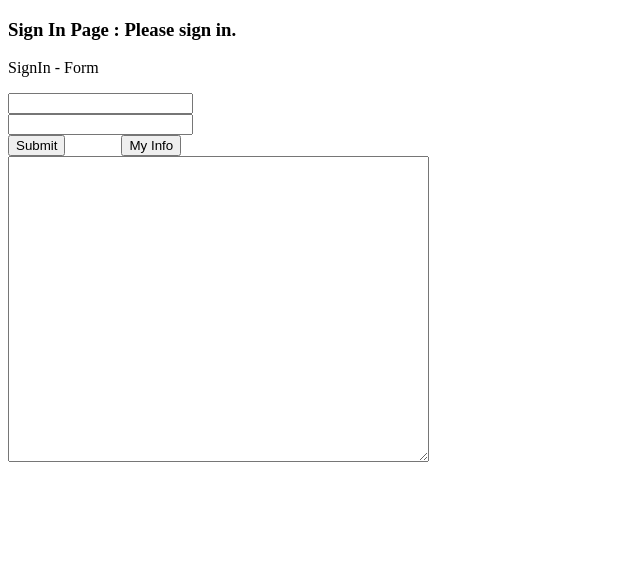
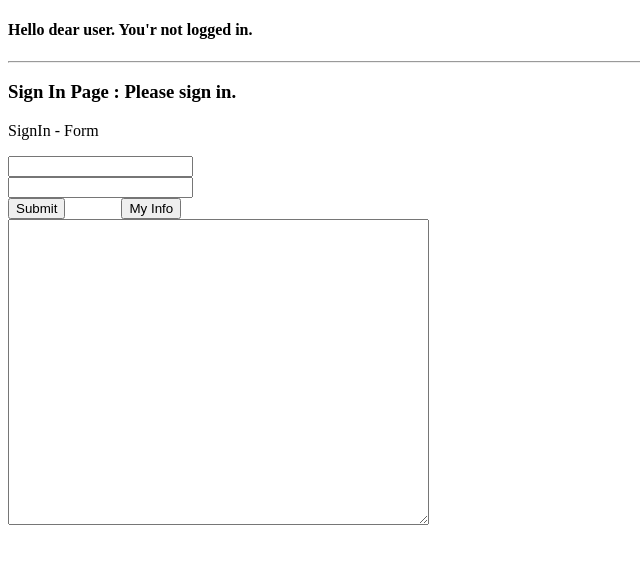
Before and after one commit to DimaMorgun/JSFSTP-Task-1, a React (Create React App) app in the folder client-react/: page / in a window 1280 px wide. Shown: the top 564 px of the page, without its empty margins (0-640 px from the left). Built offline with nearby package versions, Linux system fonts and the light colour scheme.

Commit message:
Independent component has been added to react project and it has been connected to global storage.

```diff
--- a/client-react/src/App.tsx
+++ b/client-react/src/App.tsx
@@ -1,11 +1,14 @@
 import React, { Component, Fragment } from "react";
 
-import SignIn from "./redux/containers/sign-in/sign-in.container";
+import Independent from "./redux/containers/independent.container";
+import SignIn from "./redux/containers/sign-in.container";
 
 class App extends Component {
   render() {
     return (
       <Fragment>
+        <Independent />
+        <hr />
         <SignIn />
       </Fragment>
     );
--- a/client-react/src/components/auth/sign-in-form.component.tsx
+++ b/client-react/src/components/auth/sign-in-form.component.tsx
@@ -8,7 +8,7 @@ const LOGIN_ACTION_PATH = "login";
 const LOGGED_IN_USER_INFORMATION_ACTION_PATH = "me";
 
 export class SignInForm extends Component<SignInFormProps, SignInFormState> {
-    state = {
+    state: SignInFormState = {
         username: "",
         password: "",
     };
@@ -61,6 +61,9 @@ export class SignInForm extends Component<SignInFormProps, SignInFormState> {
             .catch(error => {
                 onSignInError("Some error occured.", error);
             })
+            .finally(() => {
+                this.setState({ password: "" });
+            })
     }
 
     handleClick = (): void => {
@@ -84,9 +87,9 @@ export class SignInForm extends Component<SignInFormProps, SignInFormState> {
             <div>
                 <p>SignIn - Form</p>
                 <form onSubmit={this.handleSubmit}>
-                    <input type="username" id="username" onChange={this.handleUsernameChange} />
+                    <input type="username" id="username" value={this.state.username} onChange={this.handleUsernameChange} />
                     <br />
-                    <input type="password" id="password" onChange={this.handlePasswordChange} />
+                    <input type="password" id="password" value={this.state.password} onChange={this.handlePasswordChange} />
                     <br />
                     <input type="submit" value="Submit" />
                     &nbsp;&nbsp;&nbsp;&nbsp;&nbsp;&nbsp;&nbsp;&nbsp;&nbsp;&nbsp;&nbsp;&nbsp;&nbsp;&nbsp;
--- /dev/null
+++ b/client-react/src/redux/containers/independent.container.tsx
@@ -0,0 +1,32 @@
+import React, { FunctionComponent } from "react";
+
+import { connect } from 'react-redux';
+
+import { AppState } from "../reducers";
+
+import { IndependentProps } from "../types/independent.types";
+
+const Independent: FunctionComponent<IndependentProps> = (props) => {
+    const { userInfo } = props.signIn;
+
+    let roleElement = <span>not logged in</span>;
+    if (userInfo.userRole && userInfo.userRole.toLowerCase() === 'admin') {
+        roleElement = <span style={{ backgroundColor: "red", color: "green" }}>{userInfo.userRole}</span>;
+    }
+    if (userInfo.userRole && userInfo.userRole.toLowerCase() === 'client') {
+        roleElement = <span style={{ backgroundColor: "green", color: "red" }}>{userInfo.userRole}</span>;
+    }
+
+    return <h4>Hello dear {userInfo.username ? userInfo.username : "user"}. You'r {roleElement}.</h4>
+}
+
+const mapStateToProps = (state: AppState) => {
+    console.log('mapStateToProps Independent', state.signIn);
+    const { signIn } = state;
+
+    return {
+        signIn,
+    }
+}
+
+export default connect(mapStateToProps, {})(Independent);
--- a/client-react/src/redux/containers/sign-in/sign-in.container.tsx
+++ b/client-react/src/redux/containers/sign-in.container.tsx
@@ -2,17 +2,17 @@ import React, { Component } from 'react';
 import { connect } from 'react-redux';
 import { Dispatch } from 'redux';
 
-import { Title } from "../../../components/layout/title.component";
-import { SignInForm } from "../../../components/auth/sign-in-form.component";
-import { ResponseBox } from "../../../components/common/response-box.component";
+import { Title } from "../../components/layout/title.component";
+import { SignInForm } from "../../components/auth/sign-in-form.component";
+import { ResponseBox } from "../../components/common/response-box.component";
 
-import { AppState, AppProps } from '../../reducers';
+import { AppState, AppProps } from '../reducers';
 
-import { signInAction, getUserInfoAction } from "../../actions/sign-in.actions";
+import { signInAction, getUserInfoAction } from "../actions/sign-in.actions";
 
-import { SignInState, SignInPayload, GetUserInfoPayload, } from "../../types/sign-in.types";
+import { SignInState, SignInPayload, GetUserInfoPayload, } from "../types/sign-in.types";
 
-import { UserInfoModel } from "../../../shared/models/index";
+import { UserInfoModel } from "../../shared/models/index";
 
 class SignIn extends Component<any, SignInState> {
     state: SignInState = {
@@ -63,6 +63,7 @@ class SignIn extends Component<any, SignInState> {
     }
 
     render() {
+        console.log('new render');
         const { handleSignInSuccess, handleSignInError, handleGetUserInformation } = this;
         const { username, token } = this.props.signIn;
         const { title, responseMessage } = this.state;
@@ -78,8 +79,11 @@ class SignIn extends Component<any, SignInState> {
 }
 
 const mapStateToProps = (state: AppState) => {
+    console.log('mapStateToProps SignIn', state.signIn);
+    const { signIn } = state;
+
     return {
-        signIn: state.signIn,
+        signIn,
     }
 }
 
--- /dev/null
+++ b/client-react/src/redux/types/independent.types.ts
@@ -0,0 +1,5 @@
+import { SignInStoreState } from ".";
+
+export interface IndependentProps {
+    signIn: SignInStoreState,
+}
--- a/client-react/src/redux/types/index.ts
+++ b/client-react/src/redux/types/index.ts
@@ -1 +1,2 @@
 export * from "./sign-in.types";
+export * from "./independent.types";
```
